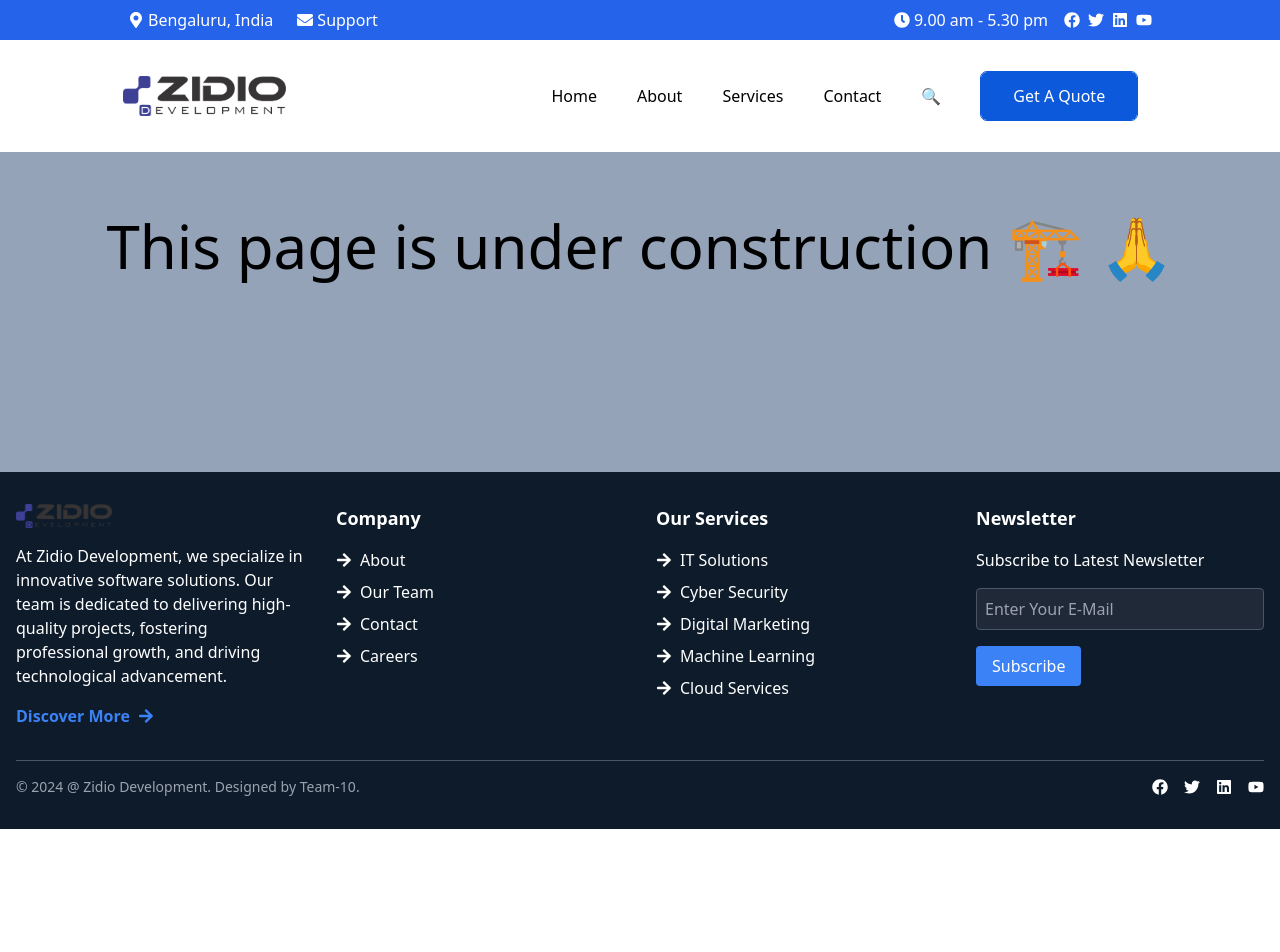
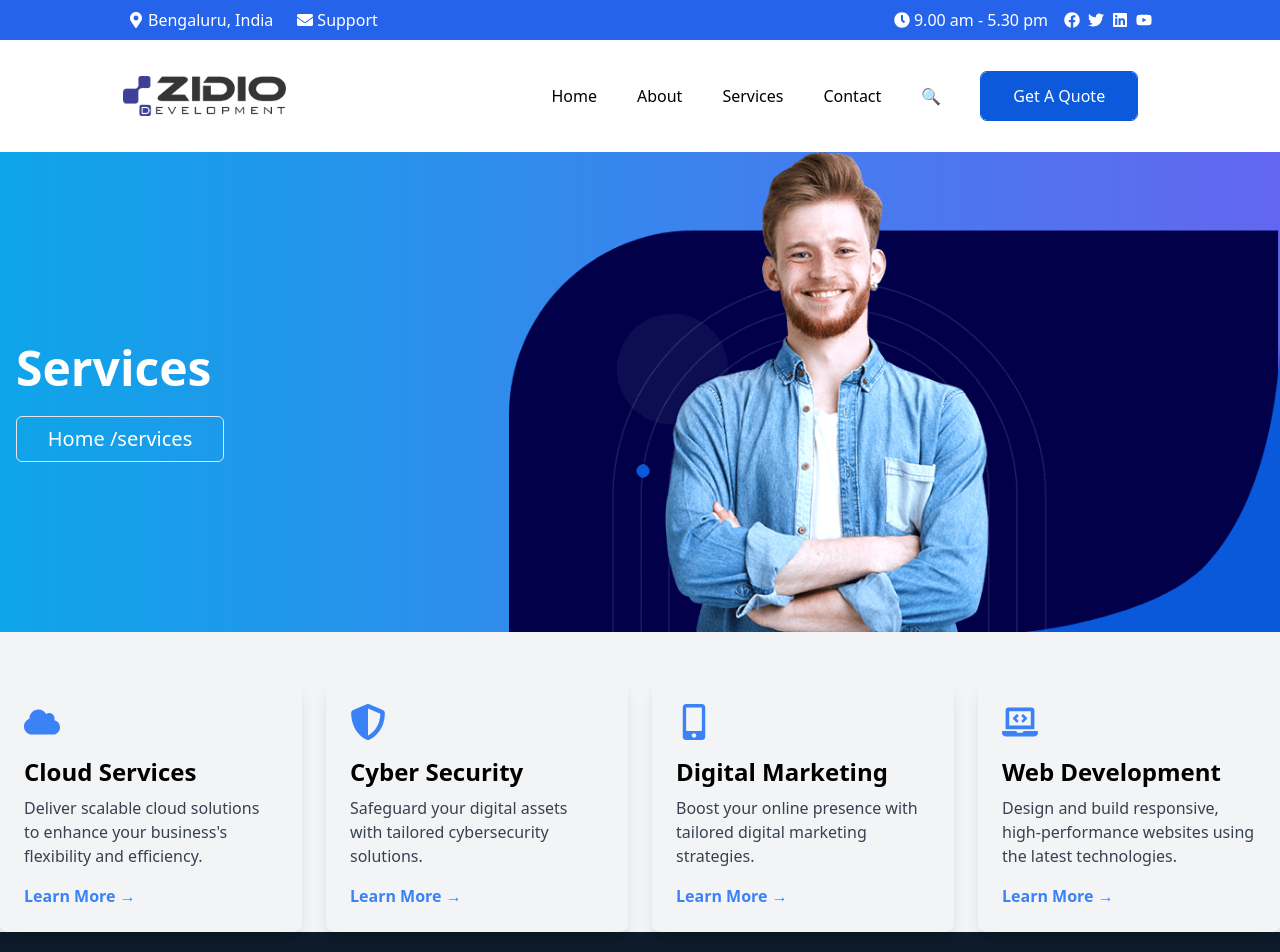
Before and after one commit to bhawanibytes/zidio-web, a React (Vite) app: page /services in a window 1280 px wide. Shown: the top 952 px of the page. Before the commit the page ends 829 px from the top, so only its background shows below. Built offline with nearby package versions, Linux system fonts and the light colour scheme.

Commit message:
Service Page is ready, Almost!

```diff
--- a/src/App.jsx
+++ b/src/App.jsx
@@ -6,6 +6,7 @@ import Home from './pages/Home'
 import Contact from './Components/Contact'
 import About from './pages/about';
 import BuildingIt from './pages/BuildingIt'
+import Services from './Components/Services'
 
 
 function App() {
@@ -18,6 +19,7 @@ function App() {
         <Route index element={<Home/>}/>
         <Route path="contact" element={<Contact/>} />
         <Route path="about" element={<About />} />
+        <Route path="services" element={<Services />} />
         <Route path="*" element={<BuildingIt/>} />
       </Routes>
     <Footer/>
--- /dev/null
+++ b/src/Components/Services.jsx
@@ -0,0 +1,87 @@
+// import React from 'react'
+import { FaCloud, FaLaptopCode, FaMobileAlt, FaShieldAlt } from 'react-icons/fa'
+import aboutImg from '../assets/aboutimg.png';
+
+const Services = () => {
+  return (
+    <div className=" bg-gray-100">
+      {/* Body Top Bar */}
+      {/* <div className="relative bg-blue-600 text-white py-16 text-center">
+        <h1 className="text-4xl font-bold">Services</h1>
+        <p className="mt-4">Home &gt; Services</p>
+      </div> */}
+
+      <div>
+        <div className="bg-gradient-to-r from-sky-500 to-indigo-500">
+          <div
+            className="bg-cover bg-center min-h-[60vh] rounded-bl-full"
+            style={{
+              backgroundImage: `url(${aboutImg})`,
+              backgroundSize: 'auto 100%',
+              backgroundPosition: 'right',
+              backgroundRepeat: 'no-repeat',
+            }}
+          >
+            <div className="container mx-auto">
+              <div className="relative">
+                <div className="text-white p-4 rounded-md absolute top-44 space-y-6">
+                  <div className="text-5xl font-bold">Services</div>
+                  <div className="border w-52 text-center p-2 text-xl rounded-md">
+                    Home {location.pathname || " "}
+                  </div>
+                </div>
+              </div>
+            </div>
+          </div>
+        </div>
+      </div>
+      {/* Main container */}
+      <div className="container mx-auto mt-12 grid grid-cols-1 md:grid-cols-2 lg:grid-cols-4 gap-6">
+        {/* Service 1 */}
+        <div className="bg-gray-100 p-6 rounded-lg shadow-lg">
+          <FaCloud className="text-4xl text-blue-500 mb-4" />
+          <h3 className="text-2xl font-bold mb-2">Cloud Services</h3>
+          <p className="text-gray-700 mb-4">
+            Deliver scalable cloud solutions to enhance your business's
+            flexibility and efficiency.
+          </p>
+          <button className="text-blue-500 font-bold">Learn More →</button>
+        </div>
+
+        {/* Service 2 */}
+        <div className="bg-gray-100 p-6 rounded-lg shadow-lg">
+          <FaShieldAlt className="text-4xl text-blue-500 mb-4" />
+          <h3 className="text-2xl font-bold mb-2">Cyber Security</h3>
+          <p className="text-gray-700 mb-4">
+            Safeguard your digital assets with tailored cybersecurity solutions.
+          </p>
+          <button className="text-blue-500 font-bold">Learn More →</button>
+        </div>
+
+        {/* Service 3 */}
+        <div className="bg-gray-100 p-6 rounded-lg shadow-lg">
+          <FaMobileAlt className="text-4xl text-blue-500 mb-4" />
+          <h3 className="text-2xl font-bold mb-2">Digital Marketing</h3>
+          <p className="text-gray-700 mb-4">
+            Boost your online presence with tailored digital marketing
+            strategies.
+          </p>
+          <button className="text-blue-500 font-bold">Learn More →</button>
+        </div>
+
+        {/* Service 4 */}
+        <div className="bg-gray-100 p-6 rounded-lg shadow-lg">
+          <FaLaptopCode className="text-4xl text-blue-500 mb-4" />
+          <h3 className="text-2xl font-bold mb-2">Web Development</h3>
+          <p className="text-gray-700 mb-4">
+            Design and build responsive, high-performance websites using the
+            latest technologies.
+          </p>
+          <button className="text-blue-500 font-bold">Learn More →</button>
+        </div>
+    </div>
+    </div>
+  )
+}
+
+export default Services
```
